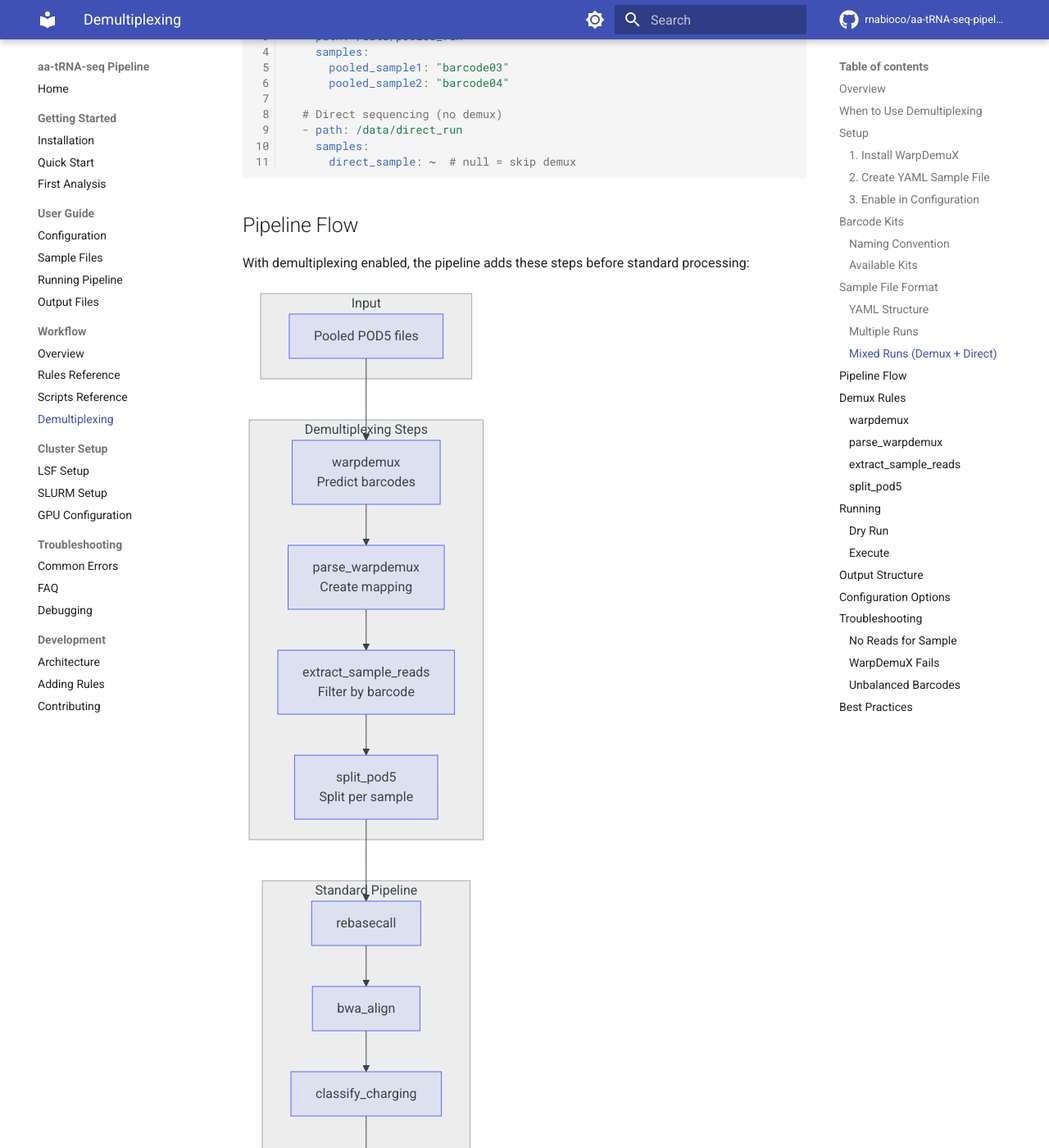
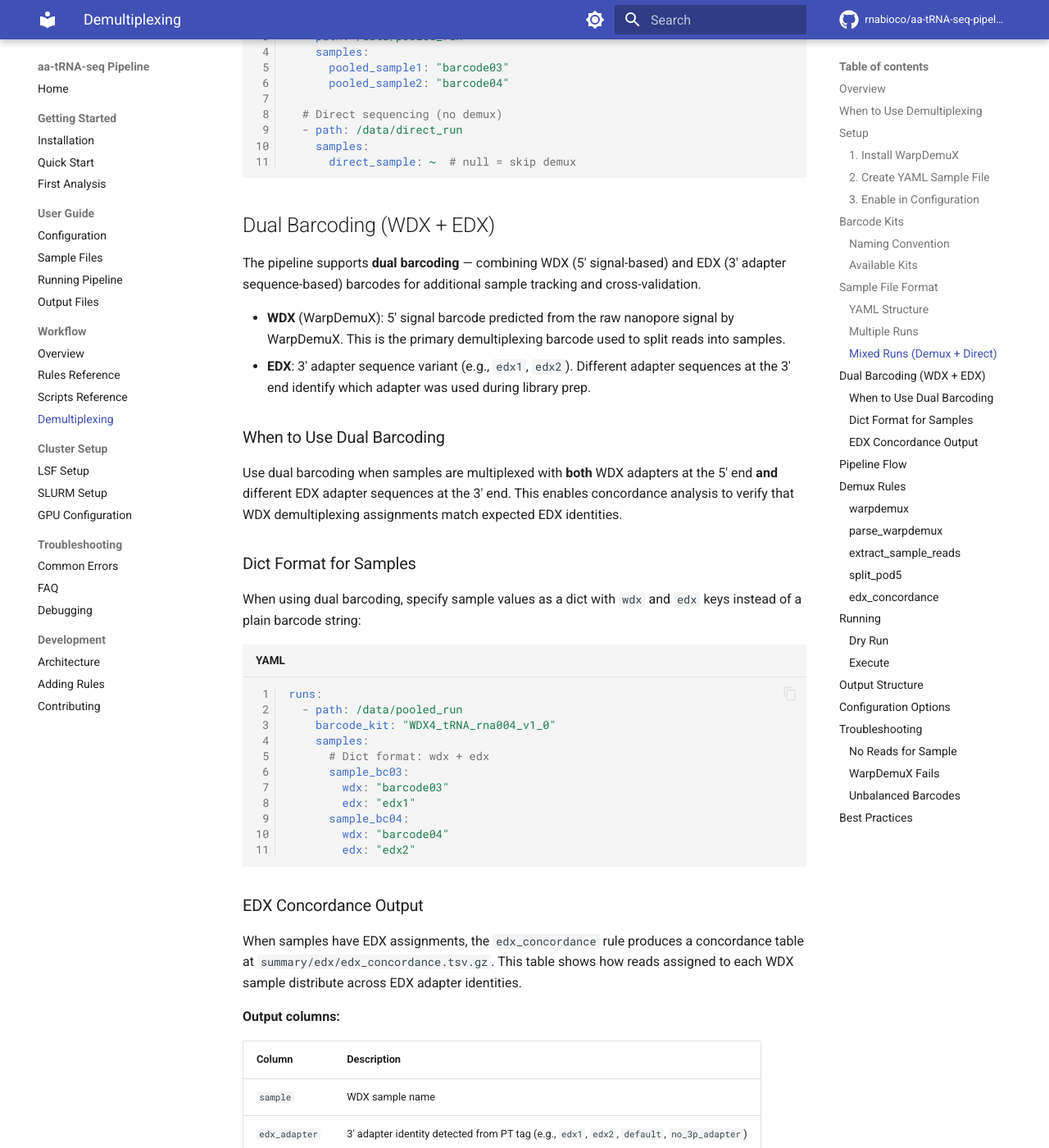
Before and after one commit to rnabioco/aa-tRNA-seq-pipeline, an MkDocs documentation site: the page built from docs/workflow/demultiplexing.md, in a window 1280 px wide and 1400 px high, scrolled down 4035 px. Shown: the whole window at 82% size. Built offline with MkDocs 1.6.1 and Material for MkDocs 9.7.7, drawn with Linux system fonts in a browser that asks for light colours; comment, search, counter and statistics services are not loaded; some of the changed text lies outside the part shown.

Commit message:
docs: document dual barcoding (WDX + EDX) support
Add documentation for the dual barcoding feature that combines WDX (5'
signal-based) and EDX (3' adapter sequence-based) barcodes. Covers the
dict sample format, EDX concordance rule, and output schema.

````diff
--- a/docs/workflow/demultiplexing.md
+++ b/docs/workflow/demultiplexing.md
@@ -146,6 +146,51 @@ runs:
       direct_sample: ~  # null = skip demux
 ```
 
+## Dual Barcoding (WDX + EDX)
+
+The pipeline supports **dual barcoding** — combining WDX (5' signal-based) and EDX (3' adapter sequence-based) barcodes for additional sample tracking and cross-validation.
+
+- **WDX** (WarpDemuX): 5' signal barcode predicted from the raw nanopore signal by WarpDemuX. This is the primary demultiplexing barcode used to split reads into samples.
+- **EDX**: 3' adapter sequence variant (e.g., `edx1`, `edx2`). Different adapter sequences at the 3' end identify which adapter was used during library prep.
+
+### When to Use Dual Barcoding
+
+Use dual barcoding when samples are multiplexed with **both** WDX adapters at the 5' end **and** different EDX adapter sequences at the 3' end. This enables concordance analysis to verify that WDX demultiplexing assignments match expected EDX identities.
+
+### Dict Format for Samples
+
+When using dual barcoding, specify sample values as a dict with `wdx` and `edx` keys instead of a plain barcode string:
+
+```yaml
+runs:
+  - path: /data/pooled_run
+    barcode_kit: "WDX4_tRNA_rna004_v1_0"
+    samples:
+      # Dict format: wdx + edx
+      sample_bc03:
+        wdx: "barcode03"
+        edx: "edx1"
+      sample_bc04:
+        wdx: "barcode04"
+        edx: "edx2"
+```
+
+### EDX Concordance Output
+
+When samples have EDX assignments, the `edx_concordance` rule produces a concordance table at `summary/edx/edx_concordance.tsv.gz`. This table shows how reads assigned to each WDX sample distribute across EDX adapter identities.
+
+**Output columns:**
+
+| Column | Description |
+|--------|-------------|
+| `sample` | WDX sample name |
+| `edx_adapter` | 3' adapter identity detected from PT tag (e.g., `edx1`, `edx2`, `default`, `no_3p_adapter`) |
+| `n_reads` | Number of reads with this adapter |
+| `pct` | Percentage of the sample's reads with this adapter |
+
+!!! tip "Enable EDX concordance"
+    EDX concordance output requires `edx.enabled: true` in the pipeline config. The rule runs automatically when enabled and at least one sample has an `edx` assignment.
+
 ## Pipeline Flow
 
 With demultiplexing enabled, the pipeline adds these steps before standard processing:
@@ -219,6 +264,16 @@ Filters raw POD5 files by sample using read ID list.
 | Input | Raw POD5 files from run, read ID list |
 | Output | `demux/pod5/{sample}.pod5` |
 
+### edx_concordance
+
+Builds a concordance table of WDX sample assignment vs EDX (3' adapter) identity. Only runs when `edx.enabled: true` and samples have EDX assignments.
+
+| Property | Value |
+|----------|-------|
+| Input | Final BAM files for all EDX-assigned samples |
+| Output | `summary/edx/edx_concordance.tsv.gz` |
+| Script | `workflow/scripts/edx_concordance.py` |
+
 ## Running
 
 ### Dry Run
@@ -256,6 +311,8 @@ With demultiplexing, outputs include:
 ├── bam/
 │   └── ...                         # Standard outputs
 └── summary/
+    ├── edx/
+    │   └── edx_concordance.tsv.gz  # EDX concordance (if edx.enabled)
     └── ...                         # Standard outputs
 ```
 
````
Also changed, not shown: CLAUDE.md (+16 -0 lines), docs/user-guide/samples-format.md (+26 -1 lines).
